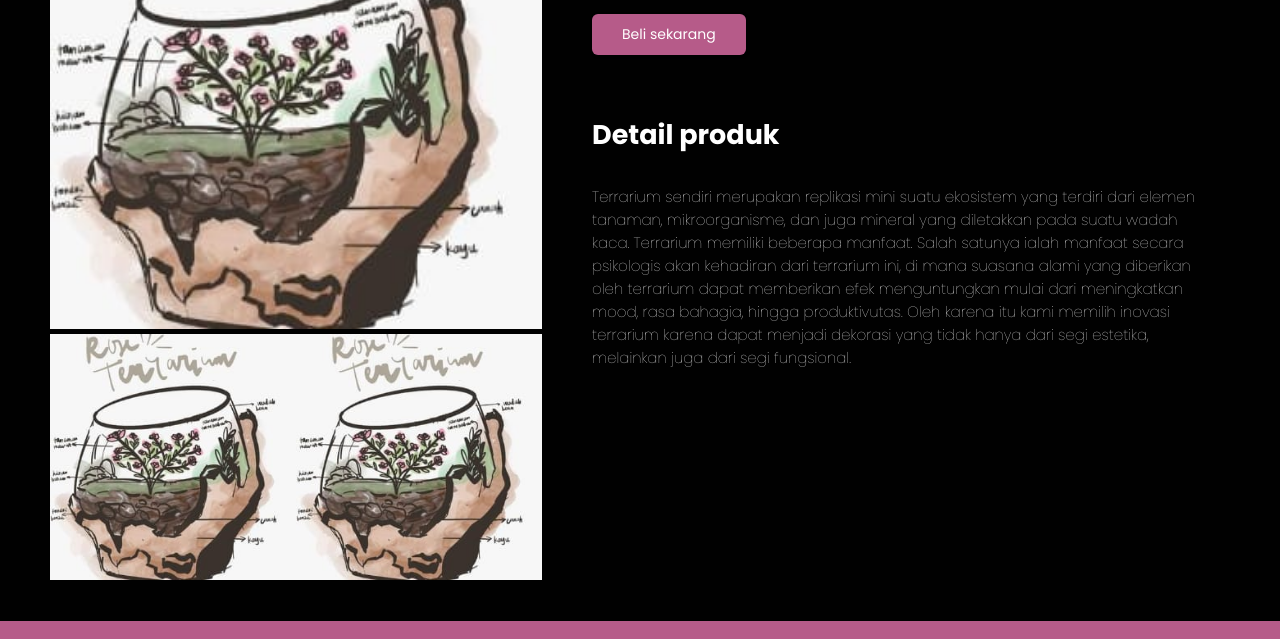
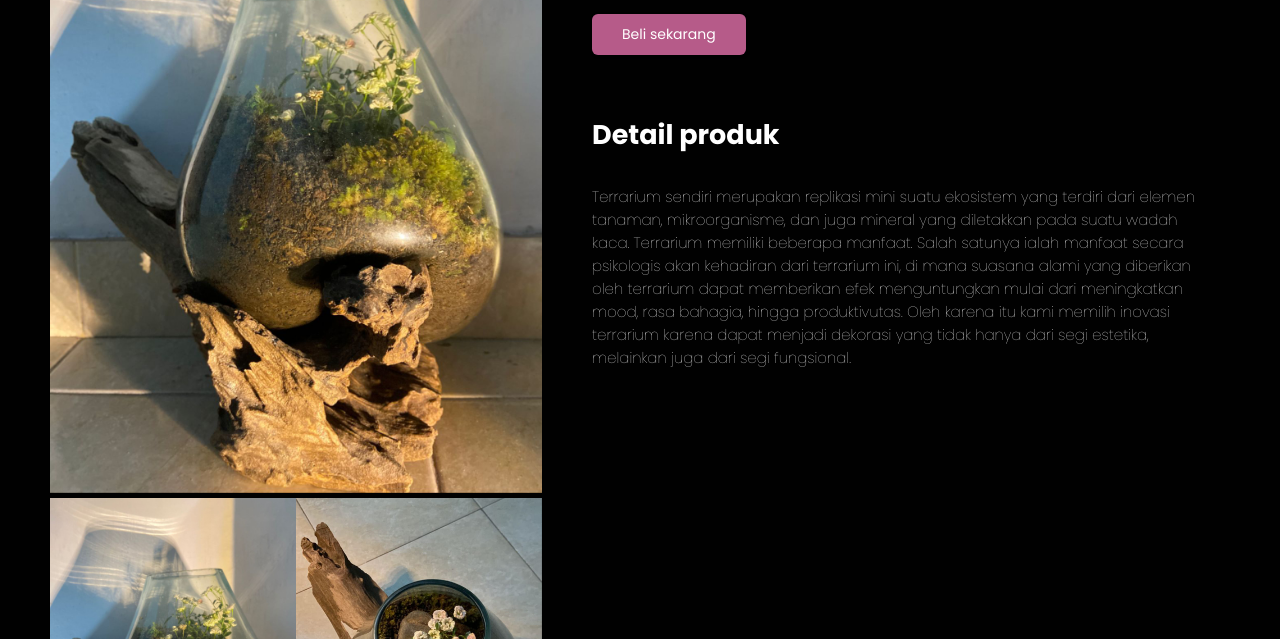
Before and after one commit to Kar0u/beetrosen1.github.io, a plain HTML site: page sproduct1.html in a window 1280 px wide. Shown: the part 293-932 px from the top of the page. Drawn offline with nearby package versions, Linux system fonts and the light colour scheme; a script that the page names is missing.

Commit message:
Update sproduct1.html

```diff
--- a/sproduct1.html
+++ b/sproduct1.html
@@ -49,11 +49,11 @@
     <!-- single product detail -->
     <section id="prodetail" class="section-p1">
       <div class="single-pro-img">
-        <img src="img/Produk/terrarium.jpeg" width="100%" id="MainImg" alt="" />
+        <img src="img/Produk/ter1.jpg" width="100%" id="MainImg" alt="" />
         <div class="small-img-group">
           <div class="small-img-col">
             <img
-              src="img/Produk/terrarium.jpeg"
+              src="img/Produk/ter1.jpg"
               width="100%"
               class="small-img"
               alt=""
@@ -62,7 +62,7 @@
           <div class="small-img-col">
             <a href="sproduct2.html"
               ><img
-                src="img/Produk/terrarium.jpeg"
+                src="img/Produk/ter2.jpg"
                 width="100%"
                 class="small-img"
                 alt=""
```
